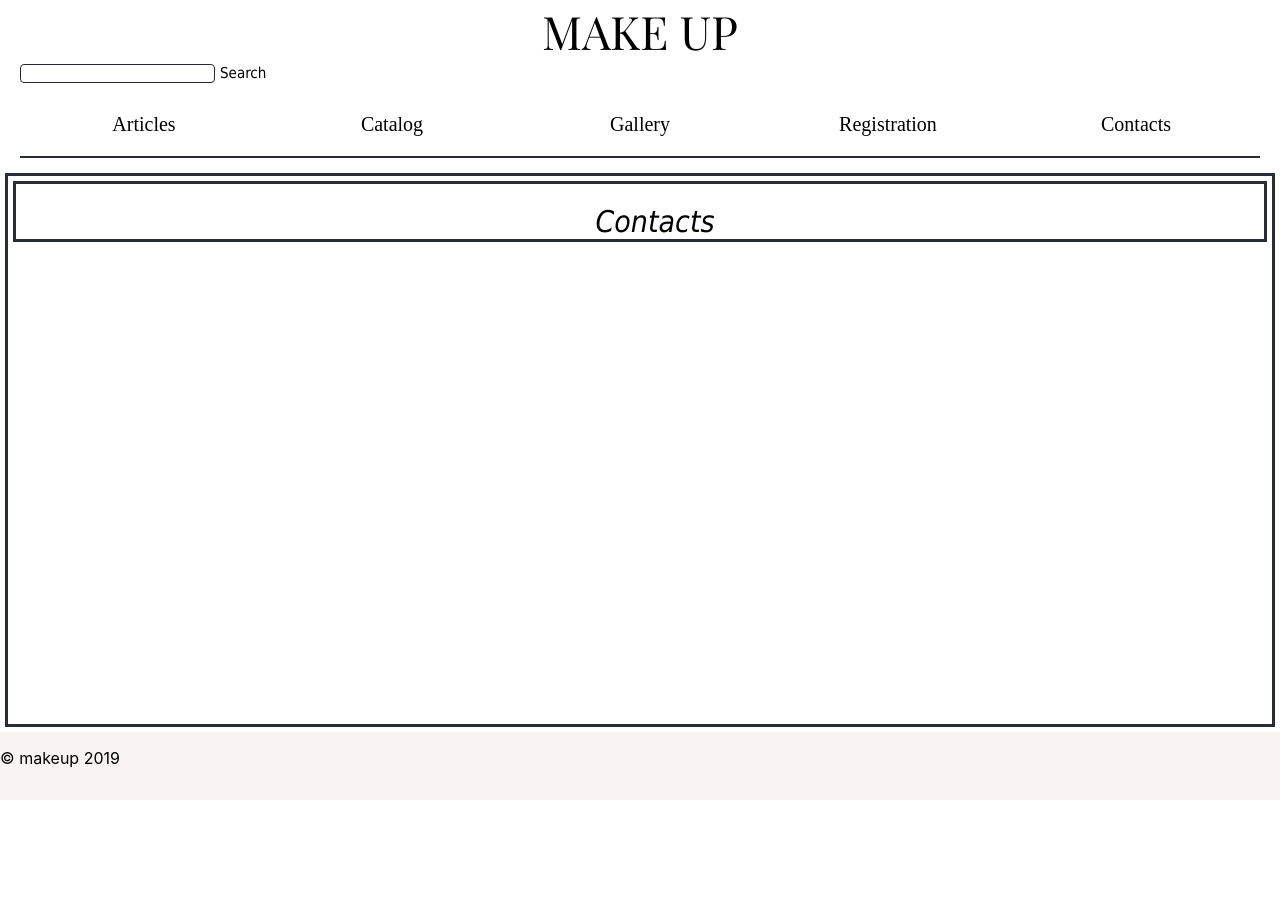
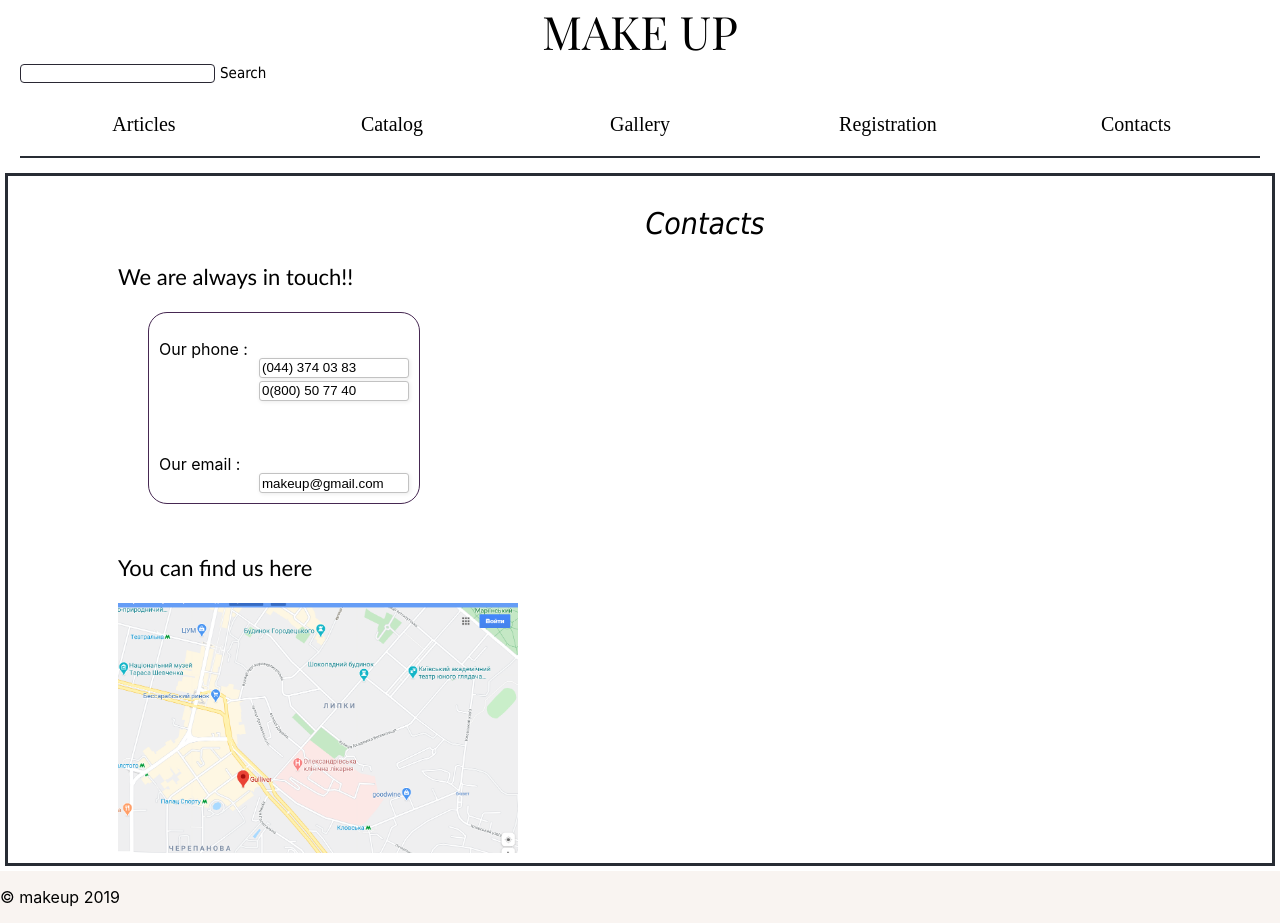
Before and after one commit to nastyasischuk/store-web-khai, a React (Create React App) app: page /contacts in a window 1280 px wide. Before the commit the page ends 800 px from the top, so only its background shows below. Built offline with nearby package versions, Linux system fonts and the light colour scheme.

Commit message:
added basic Contacts

```diff
--- a/src/components/base/FullApp.js
+++ b/src/components/base/FullApp.js
@@ -3,7 +3,7 @@ import './Layout.css'
 import Header from "./Header";
 import Footer from "./Footer";
 import {Route,useRouteMatch} from "react-router-dom";
-import Contacts from "./main/Contacts";
+import Contacts from "./main/contacts/Contacts";
 import Catalog from "./main/Catalog";
 import Gallery from "./main/Gallery";
 import Registration from "./main/registration/Registration";
--- a/src/components/base/main/Contacts.js
+++ /dev/null
@@ -1,14 +0,0 @@
-import React, {Component} from "react";
-import './BasicMain.css'
-
-class Contacts extends Component {
-    render() {
-        return (
-            <div className=" color-container-1">
-                <p className="title-main">Contacts</p>
-            </div>
-        );
-    }
-}
-
-export default Contacts
--- /dev/null
+++ b/src/components/base/main/contacts/Contacts.css
@@ -0,0 +1,74 @@
+
+.contacts{
+    padding: 10px;
+    margin-left: 100px;
+}
+.contact-information {
+    display: grid;
+    grid-template-columns: 1fr 1fr;
+    grid-template-rows: 1fr 1fr 1fr;
+    grid-row-gap: 3px;
+    grid-auto-flow: row;
+    width: 250px;
+    height:170px;
+    margin-left: 30px;
+    margin-bottom: 50px;
+    border:  0.7px solid #462852;
+    border-radius: 19px;
+    padding:10px;
+}
+.contact-information input{
+    width:150px;
+    height: 20px;
+    box-sizing: border-box;
+    border: 1px solid #C2C2C2;
+    box-shadow: 1px 1px 4px #EBEBEB;
+    -moz-box-shadow: 1px 1px 4px #EBEBEB;
+    -webkit-box-shadow: 1px 1px 4px #EBEBEB;
+    border-radius: 3px;
+    -webkit-border-radius: 3px;
+    -moz-border-radius: 3px;
+    outline: none;
+}
+
+.simple-text {
+font-size: 22px;
+    font-family: 'Gill Sans', 'Gill Sans MT', Calibri, 'Trebuchet MS', sans-serif;
+}
+
+.contact-text {
+
+}
+.phone{
+    grid-row: 1;
+    grid-column: 1;
+    vertical-align: bottom;
+}
+.email{
+    grid-row: 3;
+    grid-column: 1;
+}
+.phone-1 {
+    grid-row: 1;
+    align-self: end;
+    grid-column: 2;
+
+}
+
+.phone-2 {
+    grid-row: 2;
+    grid-column: 2;
+    align-self: start;
+}
+
+.email-1 {
+    grid-row: 3;
+    grid-column: 2;
+    align-self: end;
+}
+.map{
+    background-image: url("map.png");
+    width: 400px;
+    height: 250px;
+    background-size: cover;
+}
--- /dev/null
+++ b/src/components/base/main/contacts/Contacts.js
@@ -0,0 +1,28 @@
+import React, {Component} from "react";
+import '../BasicMain.css'
+import './Contacts.css'
+
+class Contacts extends Component {
+    render() {
+        return (
+            <div className="contacts">
+                <p className="title-main">Contacts</p>
+                <p className={'simple-text'}>We are always in touch!!</p>
+                <div className={"contact-information"}>
+                    <p className={'phone'}>Our phone : </p>
+                    <input type={'text'} value={'(044) 374 03 83'} className={'phone-1'}/>
+                    <input type={'text'} value={'0(800) 50 77 40'} className={'phone-2'}/>
+                    <p className={'email'}>Our email : </p>
+                    <input type={'email'} value={'makeup@gmail.com'} className={'email-1'}/>
+                </div>
+
+                  <p className={'simple-text'}>You can find us here </p>
+                  <div className={'map'}>
+
+                  </div>
+            </div>
+        );
+    }
+}
+
+export default Contacts
```
Also changed, not shown: src/components/base/main/contacts/map.png (added).
